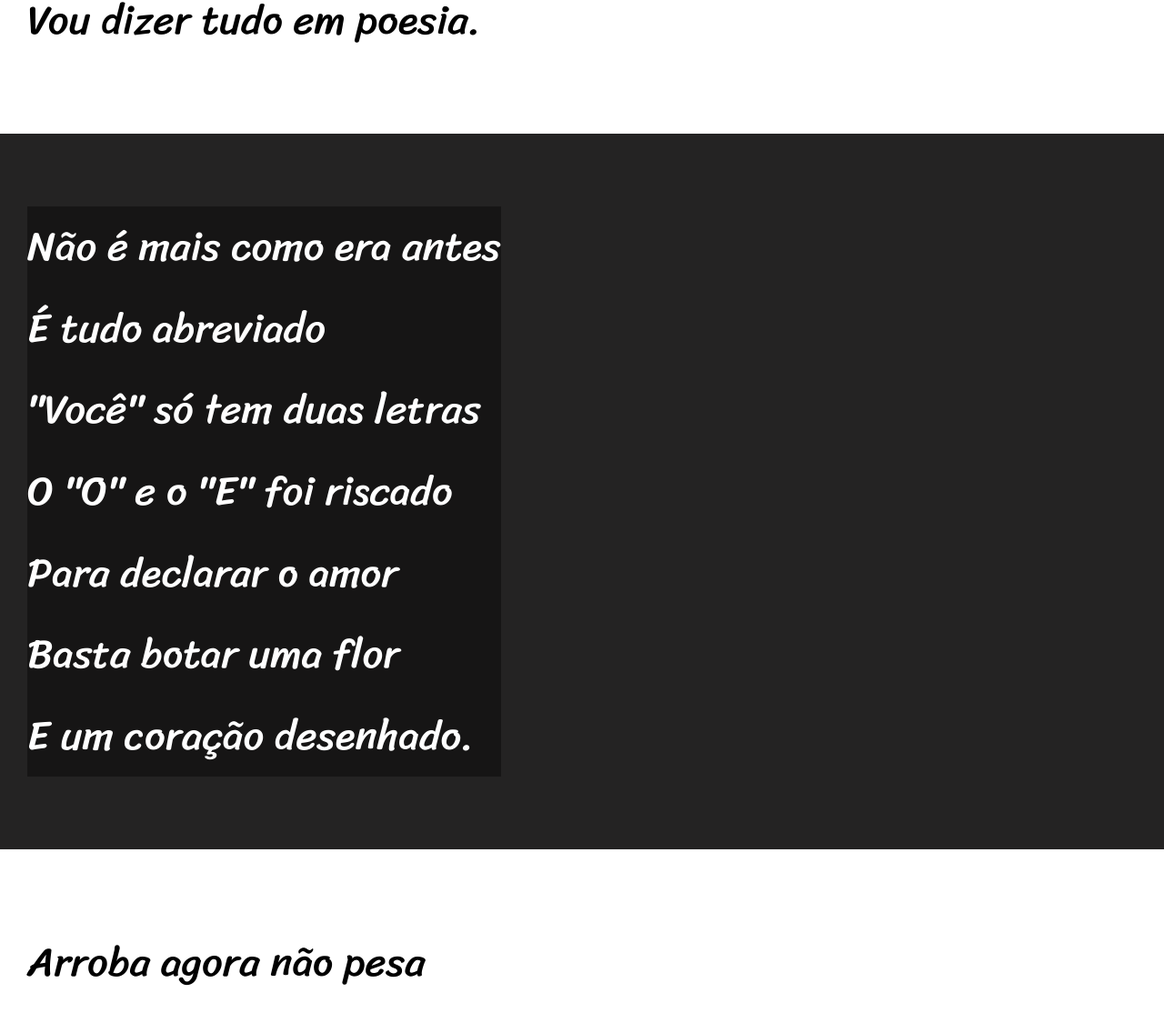
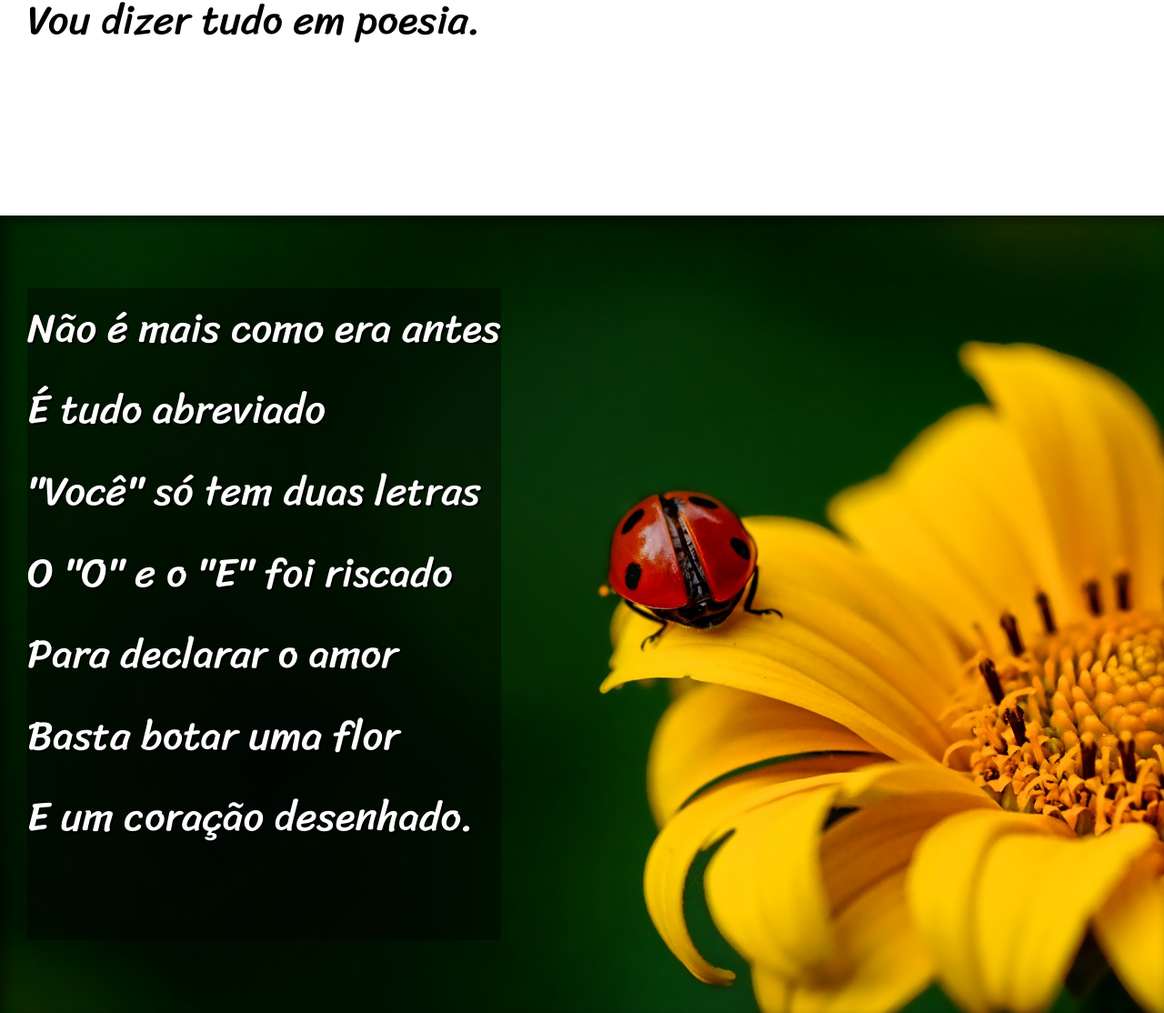
Before and after one commit to 33jonatassilva/HTML-and-CSS, a plain HTML site: page HTML & CSS MOD03/Desafio012/index.html in a window 1280 px wide. Shown: the part 900-2014 px from the top of the page at 91% size. Drawn offline with Linux system fonts and the light colour scheme.

Commit message:
Finalizando projeto cordel

```diff
--- a/HTML & CSS MOD03/Desafio012/estilo/style.css
+++ b/HTML & CSS MOD03/Desafio012/estilo/style.css
@@ -64,6 +64,10 @@ section {
     font-size: 3.5vw;
 }
 
+section > p {
+    padding-bottom: 2em;
+}
+
 section.normal {
     background-color: white;
     color: black;
@@ -72,11 +76,26 @@ section.normal {
 section.imagem {
     background-color: rgb(36, 35, 35);
     color: white;
+    box-shadow: inset 6px 6px 13px 0px rgba(0, 0, 0, 0.479);
+    background-attachment: fixed;
 }
 
 section.imagem > p {
     display: inline-block;
     background-color: rgba(0, 0, 0, 0.402);
+    text-shadow: 2px 2px 0px black;
+}
+
+section#img01 {
+    background-image: url(../imagens/background001.jpg);
+    background-position: right center;
+    background-size: cover;
+}
+
+
+section#img02 {
+    background-image: url(../imagens/background002.jpg);
+    background-size: cover;
 }
 
 footer {
--- a/HTML & CSS MOD03/Desafio012/index.html
+++ b/HTML & CSS MOD03/Desafio012/index.html
@@ -29,7 +29,7 @@
 
 
 
-    <section class="imagem">
+    <section class="imagem" id="img01">
         <p>
             Não é mais como era antes<br>
             É tudo abreviado<br>
@@ -67,7 +67,7 @@
 
 
 
-    <section class="imagem">
+    <section class="imagem" id="img02">
         <p>
             Tenho saudade das cartas<br>
             Escritas com a própria mão<br>
```
